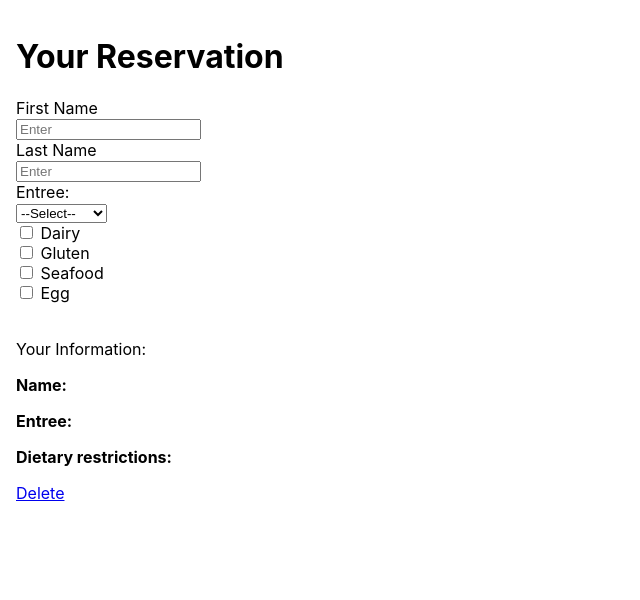
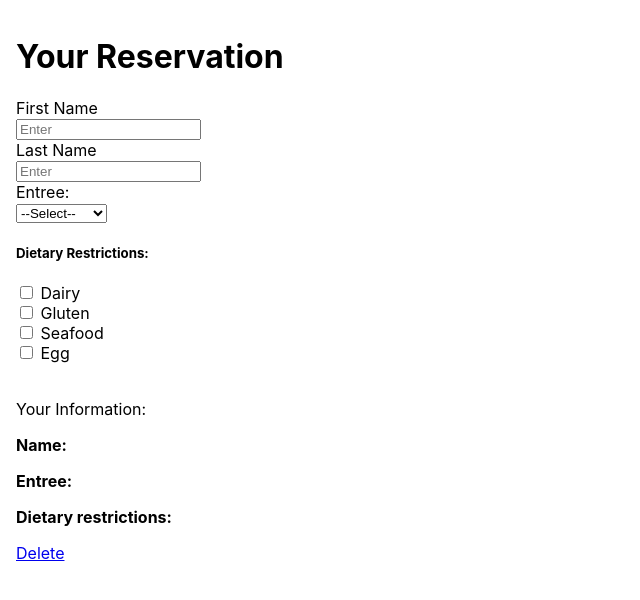
Before and after one commit to rcatwr/react-form-demo, a React (Create React App) app: page / in a window 1280 px wide. Shown: the top 600 px of the page, without its empty margins (0-640 px from the left). Built offline with nearby package versions, Linux system fonts and the light colour scheme.

Commit message:
added missing dietary restriction label

```diff
--- a/src/FormComponent.js
+++ b/src/FormComponent.js
@@ -50,9 +50,10 @@ function FormComponent(props){
             </div>
           </div>
         </div>
-        <div class="field">
-          <div class="control">
-            <label class="checkbox">
+        <div className="field">
+          <h5 className="label">Dietary Restrictions:</h5>
+          <div className="control">
+            <label className="checkbox">
               <input
                   type="checkbox"
                   name="dairy"
```
